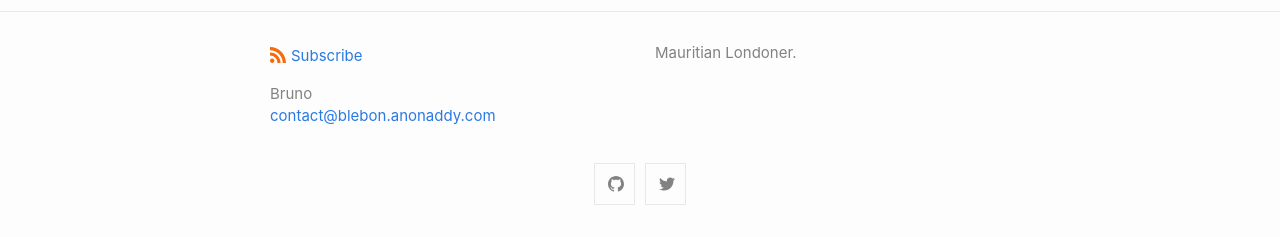
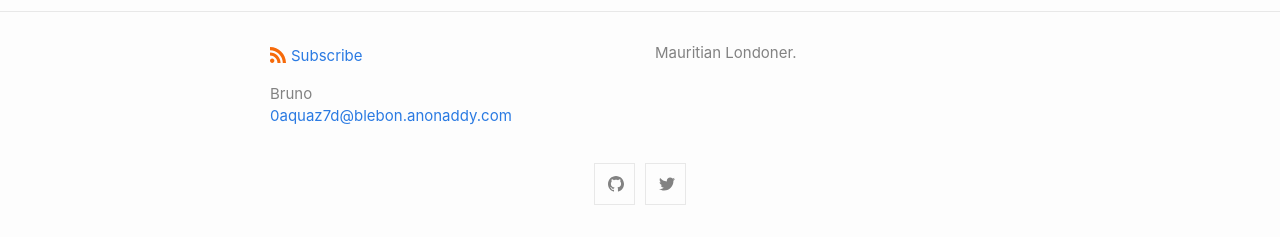
Before and after one commit to blebon/blebon.github.io, a Jekyll site: the page built from index.md, in a window 1280 px wide. Shown: the part 660-897 px from the top of the page. Built offline with Jekyll 4.4.1, drawn with Linux system fonts in a browser that asks for light colours.

Commit message:
Change anonaddy address

```diff
--- a/_config.yml
+++ b/_config.yml
@@ -1,7 +1,7 @@
 title: Bruno
 author:
   name: Bruno
-  email: contact@blebon.anonaddy.com
+  email: 0aquaz7d@blebon.anonaddy.com
 description: > # this means to ignore newlines until "show_excerpts:"
   Mauritian Londoner.
 # baseurl: ""
```
